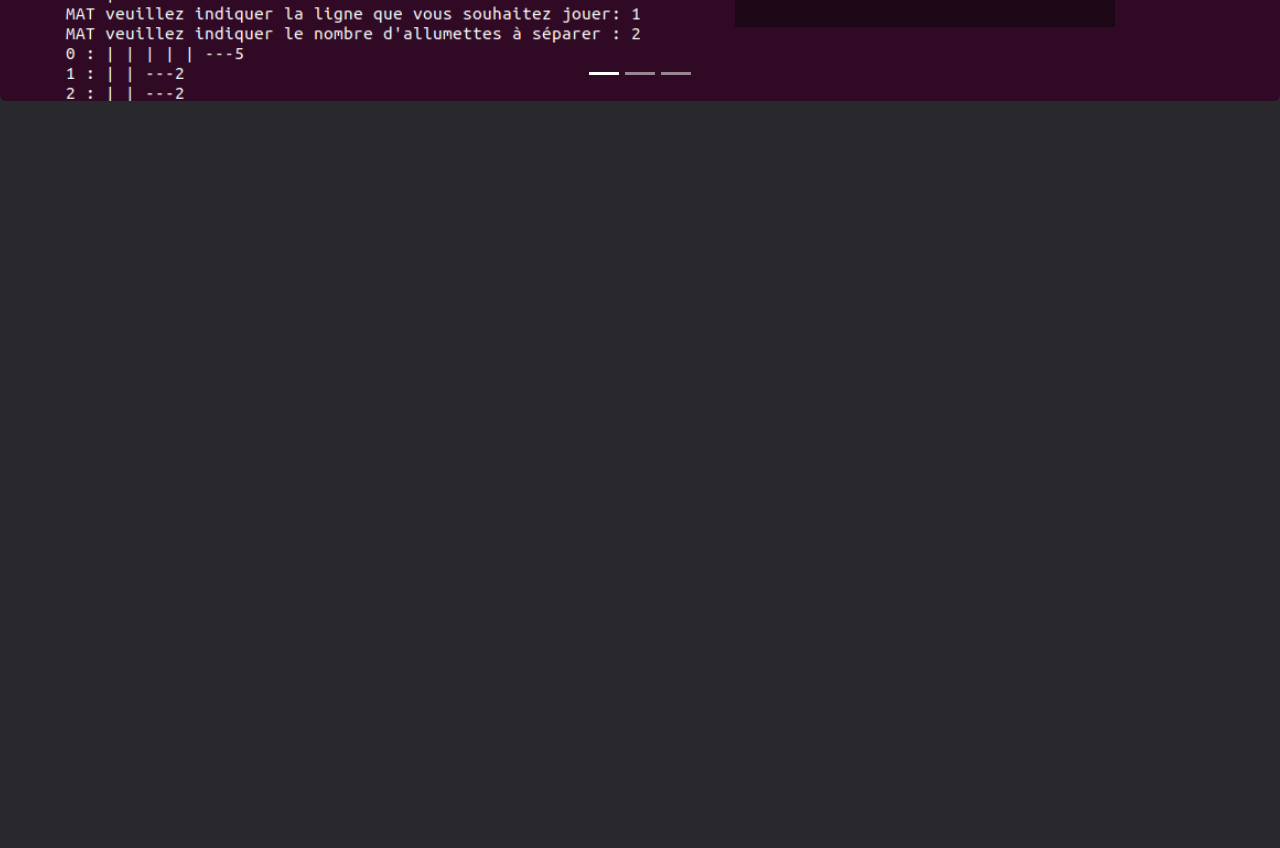
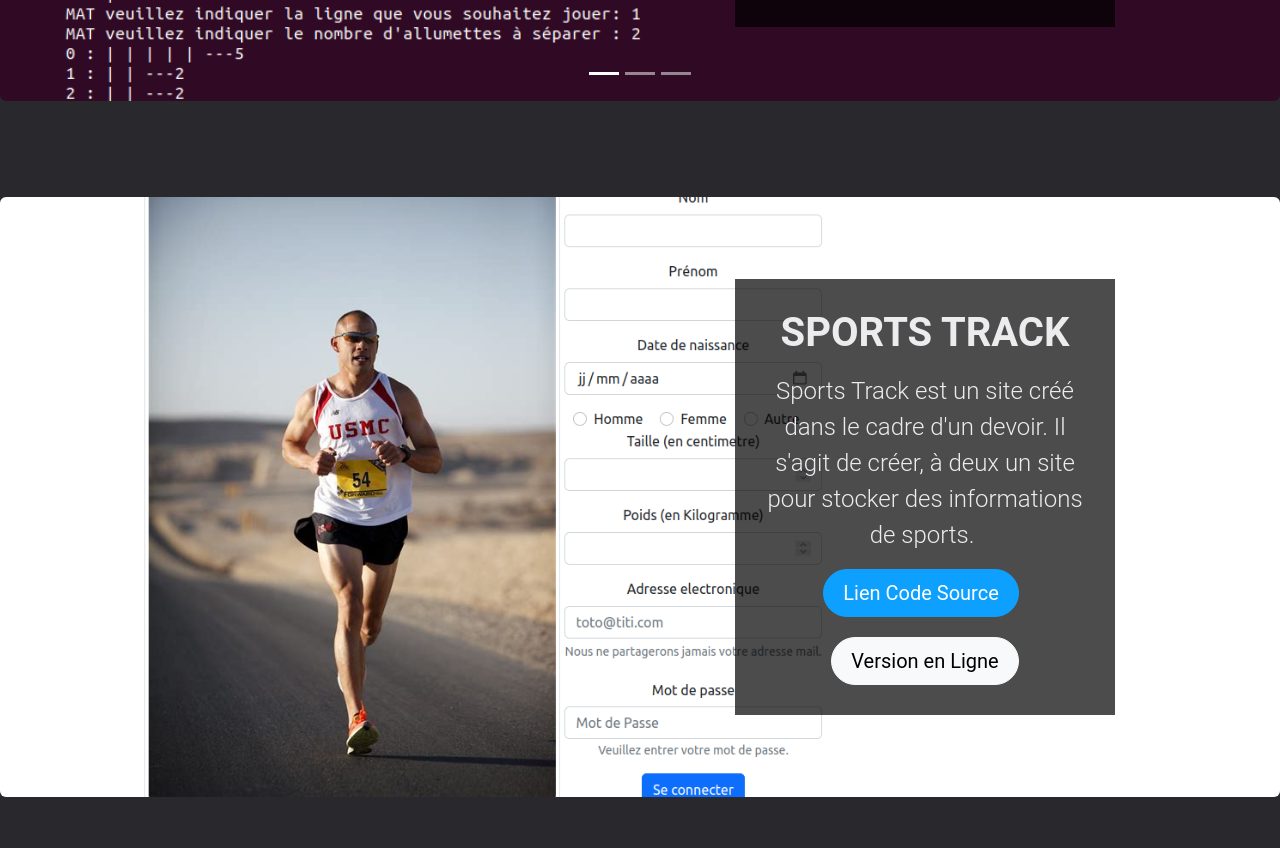
Before and after one commit to Mathieu-Stephan/Mathieu-Stephan.github.io, a plain HTML site: page index.html in a window 1280 px wide. Shown: the part 1368-2216 px from the top of the page. Before the commit the page ends 1617 px from the top, so only its background shows below. Drawn offline with Linux system fonts and the light colour scheme.

Commit message:
Ajout sportstrack

```diff
--- a/assets/css/style.css
+++ b/assets/css/style.css
@@ -1,5 +1,5 @@
 .bg-projet {
-  background-color: rgba(0,0,0,0.4);
+  background-color: rgba(0,0,0,0.7);
   padding: 30px;
   color: inherit;
 }
--- a/index.html
+++ b/index.html
@@ -53,7 +53,7 @@
                                     <div class="col-md-6 col-xl-4 offset-md-2 offset-xl-7 bg-projet">
                                         <div style="max-width: 350px;">
                                             <h1 class="text-uppercase fw-bold">Grundy en Java</h1>
-                                            <p class="my-3">Un des premiers projets réalisé lors de mon année en BUT Informatique était de programmer un jeu de Grundy, une variante du jeu de Nim qui se joue à deux.</p><a class="btn btn-primary btn-lg me-2" role="button" href="https://gitlab.com/Mathieu_Stephan/java-grundy">Lien Code Source</a>
+                                            <p class="my-3">Un des premiers projets réalisé lors de mon année en BUT Informatique était de programmer un jeu de Grundy, une variante du jeu de Nim qui se joue à deux.</p><a class="btn btn-primary btn-lg me-2" role="button" href="https://gitlab.com/Mathieu_Stephan/java-grundy" target="_blank">Lien Code Source</a>
                                         </div>
                                     </div>
                                 </div>
@@ -65,7 +65,7 @@
                                     <div class="col-md-6 col-xl-4 offset-md-2 offset-xl-7 bg-projet">
                                         <div style="max-width: 350px;">
                                             <h1 class="text-uppercase fw-bold">Grundy en java</h1>
-                                            <p class="my-3">&nbsp;La position de départ consiste en un unique tas d’<br>allumettes, par exemple. Le seul coup disponible pour les joueurs consiste à séparer<br>un tas d’objets en deux tas de tailles distinctes jusqu’à ce que l’un d’entre eux ne puisse plus jouer.</p><a class="btn btn-primary btn-lg me-2" role="button" href="https://gitlab.com/Mathieu_Stephan/java-grundy">Lien Code Source</a>
+                                            <p class="my-3">&nbsp;La position de départ consiste en un unique tas d’<br>allumettes, par exemple. Le seul coup disponible pour les joueurs consiste à séparer<br>un tas d’objets en deux tas de tailles distinctes jusqu’à ce que l’un d’entre eux ne puisse plus jouer.</p><a class="btn btn-primary btn-lg me-2" role="button" href="https://gitlab.com/Mathieu_Stephan/java-grundy" target="_blank">Lien Code Source</a>
                                         </div>
                                     </div>
                                 </div>
@@ -77,7 +77,7 @@
                                     <div class="col-md-6 col-xl-4 offset-md-2 offset-xl-7 bg-projet">
                                         <div style="max-width: 350px;">
                                             <h1 class="text-uppercase fw-bold">Grundy en java</h1>
-                                            <p class="my-3">Une version où l'on affrontait une intelligence artificielle était aussi demandé. Il y a donc deux versions de ce code ainsi que plusieurs fichiers PDF d'explications et de démonstrations.&nbsp;</p><a class="btn btn-primary btn-lg me-2" role="button" href="https://gitlab.com/Mathieu_Stephan/java-grundy">Lien Code Source</a>
+                                            <p class="my-3">Une version où l'on affrontait une intelligence artificielle était aussi demandé. Il y a donc deux versions de ce code ainsi que plusieurs fichiers PDF d'explications et de démonstrations.&nbsp;</p><a class="btn btn-primary btn-lg me-2" role="button" href="https://gitlab.com/Mathieu_Stephan/java-grundy" target="_blank">Lien Code Source</a>
                                         </div>
                                     </div>
                                 </div>
@@ -92,6 +92,54 @@
                     </ol>
                 </div>
             </section>
+            <section class="py-4 py-xl-5">
+                <div class="carousel slide carousel-fade" data-bs-ride="carousel" data-bs-interval="9000" id="carousel-2" style="height: 600px;">
+                    <div class="carousel-inner h-100">
+                        <div class="carousel-item active h-100"><img class="img-fluid w-100 d-block border rounded border-0 position-absolute h-100 fit-cover bg-img" src="assets/img/tech/SP_1.png" alt="Slide Image" style="z-index: -1;" width="100%" height="100%">
+                            <div class="container d-flex flex-column justify-content-center h-100">
+                                <div class="row">
+                                    <div class="col-md-6 col-xl-4 offset-md-2 offset-xl-7 bg-projet">
+                                        <div style="max-width: 350px;">
+                                            <h1 class="text-uppercase fw-bold">SPORTS TRACK</h1>
+                                            <p class="my-3">Sports Track est un site créé dans le cadre d'un devoir. Il s'agit de créer, à deux un site pour stocker des informations de sports.&nbsp;</p><a class="btn btn-primary btn-lg me-2" role="button" href="https://gitlab.com/info1a2/sportstrack" target="_blank">Lien Code Source</a><a class="btn btn-light btn-lg" role="button" href="/assets/liveVersion/sportstrack/index.html" target="_blank" style="margin-top: 20px;">Version en Ligne</a>
+                                        </div>
+                                    </div>
+                                </div>
+                            </div>
+                        </div>
+                        <div class="carousel-item h-100"><img class="w-100 d-block position-absolute h-100 fit-cover" src="assets/img/tech/SP_2.png" alt="Slide Image" style="z-index: -1;">
+                            <div class="container d-flex flex-column justify-content-center h-100">
+                                <div class="row">
+                                    <div class="col-md-6 col-xl-4 offset-md-2 offset-xl-7 bg-projet">
+                                        <div style="max-width: 350px;">
+                                            <h1 class="text-uppercase fw-bold">sports track</h1>
+                                            <p class="my-3">Le but était de créer une interface simple et élégante pour que des utilisateurs de, par exemples, montres connectées, puissent déposer leurs données en ligne.</p><a class="btn btn-primary btn-lg me-2" role="button" href="https://gitlab.com/info1a2/sportstrack" target="_blank">Lien Code Source</a><a class="btn btn-light btn-lg" role="button" href="/assets/liveVersion/sportstrack/index.html" target="_blank" style="margin-top: 20px;">Version en Ligne</a>
+                                        </div>
+                                    </div>
+                                </div>
+                            </div>
+                        </div>
+                        <div class="carousel-item h-100"><img class="w-100 d-block position-absolute h-100 fit-cover" src="assets/img/tech/SP_3.png" alt="Slide Image" style="z-index: -1;">
+                            <div class="container d-flex flex-column justify-content-center h-100">
+                                <div class="row">
+                                    <div class="col-md-6 col-xl-4 offset-md-2 offset-xl-7 bg-projet">
+                                        <div style="max-width: 350px;">
+                                            <h1 class="text-uppercase fw-bold">sports track</h1>
+                                            <p class="my-3">Le site est fait en HTML et CSS en utilisant le framework Bootstrap pour rendre le site responsive et faciliter sa création.</p><a class="btn btn-primary btn-lg me-2" role="button" href="https://gitlab.com/info1a2/sportstrack" target="_blank">Lien Code Source</a><a class="btn btn-light btn-lg" role="button" href="/assets/liveVersion/sportstrack/index.html" target="_blank" style="margin-top: 20px;">Version en Ligne</a>
+                                        </div>
+                                    </div>
+                                </div>
+                            </div>
+                        </div>
+                    </div>
+                    <div><a class="carousel-control-prev" href="#carousel-2" role="button" data-bs-slide="prev"><span class="carousel-control-prev-icon"></span><span class="visually-hidden">Previous</span></a><a class="carousel-control-next" href="#carousel-2" role="button" data-bs-slide="next"><span class="carousel-control-next-icon"></span><span class="visually-hidden">Next</span></a></div>
+                    <ol class="carousel-indicators">
+                        <li data-bs-target="#carousel-2" data-bs-slide-to="0" class="active"></li>
+                        <li data-bs-target="#carousel-2" data-bs-slide-to="1"></li>
+                        <li data-bs-target="#carousel-2" data-bs-slide-to="2"></li>
+                    </ol>
+                </div>
+            </section>
         </section>
     </main>
     <script src="assets/bootstrap/js/bootstrap.min.js"></script>
```
Also changed, not shown: assets/img/nature/image2.jpg (deleted), assets/img/nature/image5.jpg (deleted), assets/img/tech/SP_1.png (added), assets/img/tech/SP_2.png (added), assets/img/tech/SP_3.png (added).
